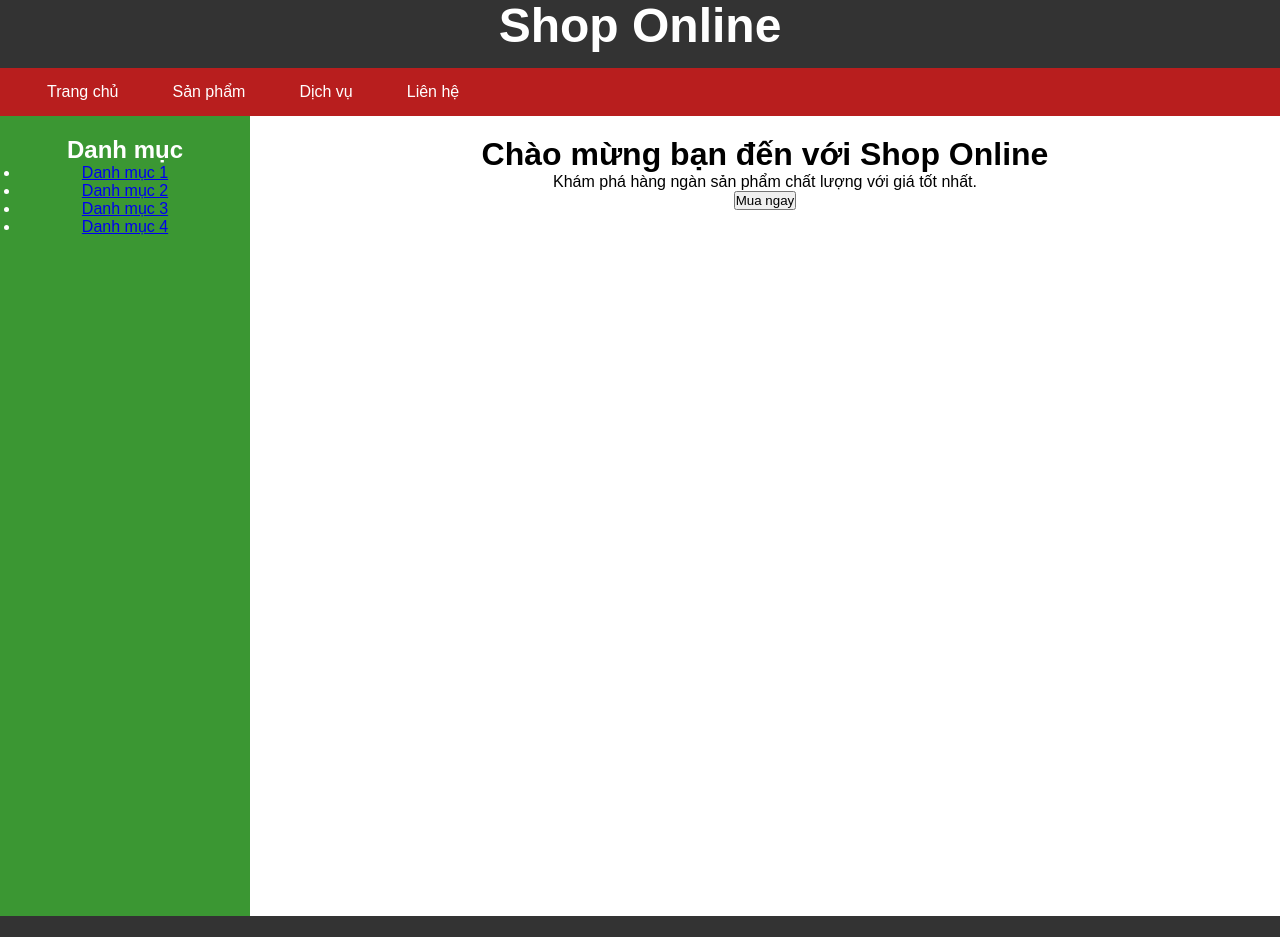
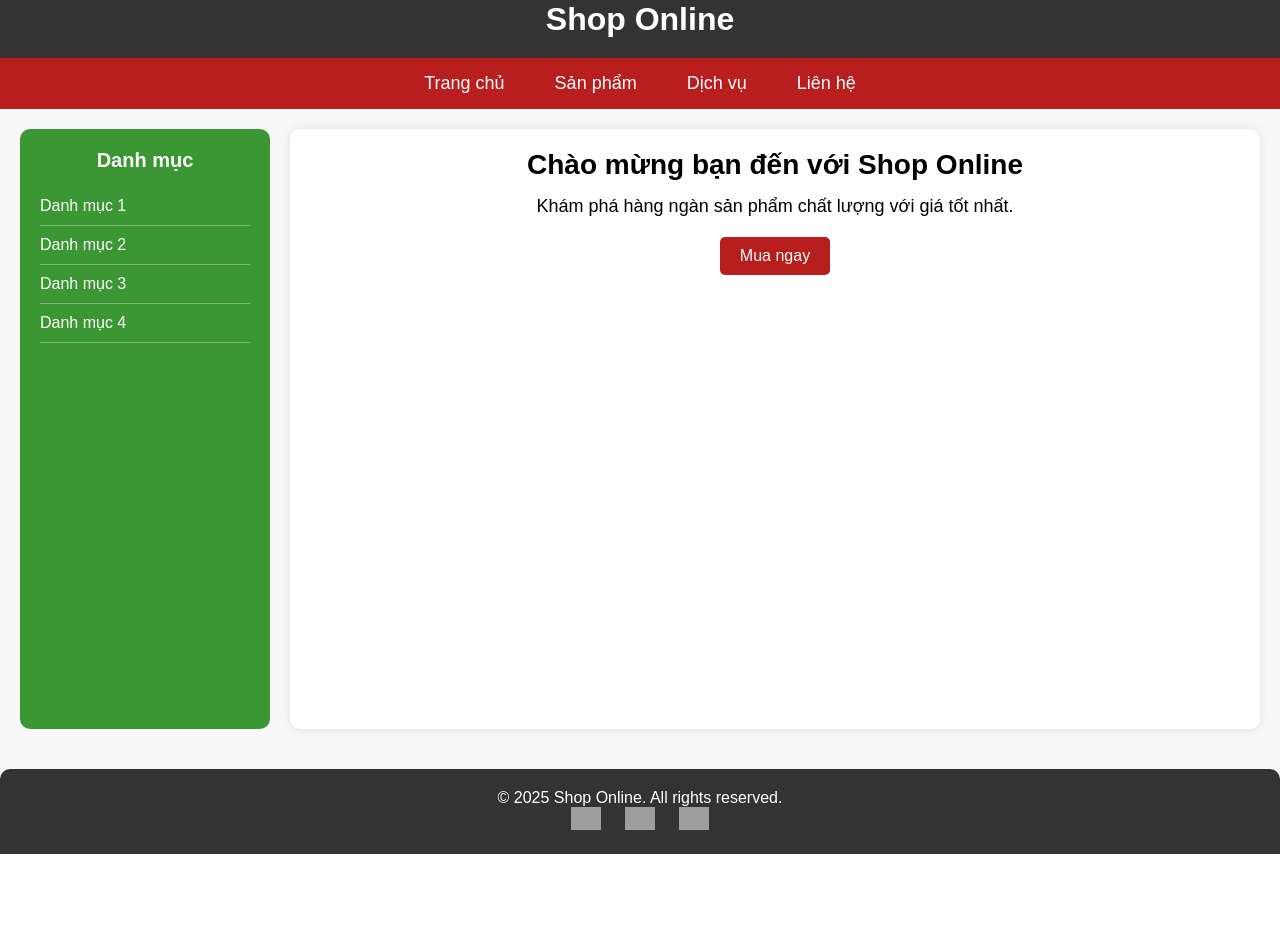
Before and after one commit to MrBIue/WEB, a PHP site: page /test.html in a window 1280 px wide. Shown: the part 323-1260 px from the top of the page. After the commit the page ends 1177 px from the top, so only its background shows below. Run offline with PHP 8.4, Linux system fonts and the light colour scheme; grey boxes are pictures that could not be loaded.

Commit message:
style.css
update 0.1

```diff
--- a/style.css
+++ b/style.css
@@ -1,69 +1,57 @@
-body {
-    font-family: Arial, sans-serif;
-    margin: 0;
-    padding: 0;
-    text-align: center;
-    background-color: #f4f4f4;
-}
-
-header {
-    background-color: #333;
-    color: white;
-    padding: 15px 0;
-    font-size: 24px;
-}
-
-body {
-    font-family: Arial, sans-serif;
-    margin: 0;
-    padding: 0;
-    background-color: white;
-}
+/* Định dạng chung */
 * {
     margin: 0;
     padding: 0;
     box-sizing: border-box;
+    font-family: Arial, sans-serif;
 }
 
-/* thanh menu */
+body {
+    background-color: #f8f8f8;
+}
+
+/* Header */
+header {
+    background-color: #333;
+    color: white;
+    text-align: center;
+    padding: 20px 0;
+}
+
+/* Navbar */
 .navbar {
     background-color: #b81e1e;
-    color: white;
     display: flex;
-    justify-content: space-between;
-    align-items: center;
-    padding: 15px 20px;
-}
-
-.logo {
-    font-size: 24px;
-    font-weight: bold;
+    justify-content: center;
+    padding: 15px 0;
 }
 
 .menu {
     list-style: none;
     display: flex;
-}
-
-.menu li {
-    margin: 0 15px;
+    gap: 20px;
 }
 
 .menu li a {
     color: white;
     text-decoration: none;
-    padding: 8px 12px;
+    padding: 10px 15px;
+    font-size: 18px;
+    transition: background 0.3s, transform 0.2s;
 }
 
 .menu li a:hover {
-    background-color: #575757;
+    background-color: #ff4d4d;
     border-radius: 5px;
+    transform: scale(1.1);
 }
 
 /* Container chính */
 .container {
     display: flex;
-    min-height: 100vh;
+    min-height: 80vh;
+    padding: 20px;
+    gap: 20px;
 }
 
 /* Sidebar */
@@ -72,29 +60,102 @@ body {
     background-color: #3b9733;
     color: white;
     padding: 20px;
-    height: 100vh;
-
+    border-radius: 10px;
 }
 
+.sidebar h2 {
+    margin-bottom: 15px;
+    text-align: center;
+    font-size: 20px;
+}
+
+.sidebar ul {
+    list-style: none;
+}
+
+.sidebar ul li {
+    padding: 10px 0;
+    border-bottom: 1px solid rgba(255, 255, 255, 0.3);
+}
+
+.sidebar ul li a {
+    color: white;
+    text-decoration: none;
+    display: block;
+    transition: 0.3s;
+}
+
+.sidebar ul li a:hover {
+    background-color: rgba(255, 255, 255, 0.2);
+    padding-left: 10px;
+}
 
 /* Content */
 .content {
-
     flex-grow: 1;
     padding: 20px;
+    background-color: white;
+    border-radius: 10px;
+    box-shadow: 0px 0px 10px rgba(0, 0, 0, 0.1);
+    text-align: center;
 }
 
-/* chân trang */
-.footer {
-    background-color: #333;
-    color: white;
-    text-align: center;
-    padding: 15px 0;
+.content h1 {
+    font-size: 28px;
+    margin-bottom: 15px;
 }
 
+.content p {
+    font-size: 18px;
+    margin-bottom: 20px;
+}
+
+/* Nút */
+.btn {
+    background-color: #b81e1e;
+    color: white;
+    padding: 10px 20px;
+    font-size: 16px;
+    border: none;
+    cursor: pointer;
+    border-radius: 5px;
+    transition: 0.3s;
+}
+
+.btn:hover {
+    background-color: #ff4d4d;
+    transform: scale(1.1);
+}
+
+/* Footer */
 .footer {
     background-color: #333;
     color: white;
     text-align: center;
     padding: 20px 0;
+    margin-top: 20px;
+    border-radius: 10px 10px 0 0;
 }
+
+.footer .social-icons img {
+    width: 30px;
+    margin: 0 10px;
+    transition: transform 0.3s;
+}
+
+.footer .social-icons img:hover {
+    transform: scale(1.2);
+}
+
+/* Responsive */
+@media (max-width: 768px) {
+    .container {
+        flex-direction: column;
+        align-items: center;
+    }
+
+    .sidebar {
+        width: 100%;
+        text-align: center;
+    }
+}
```
